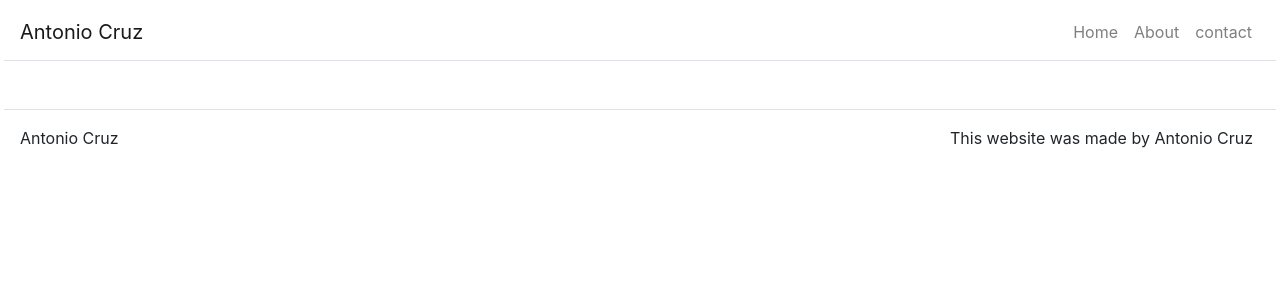
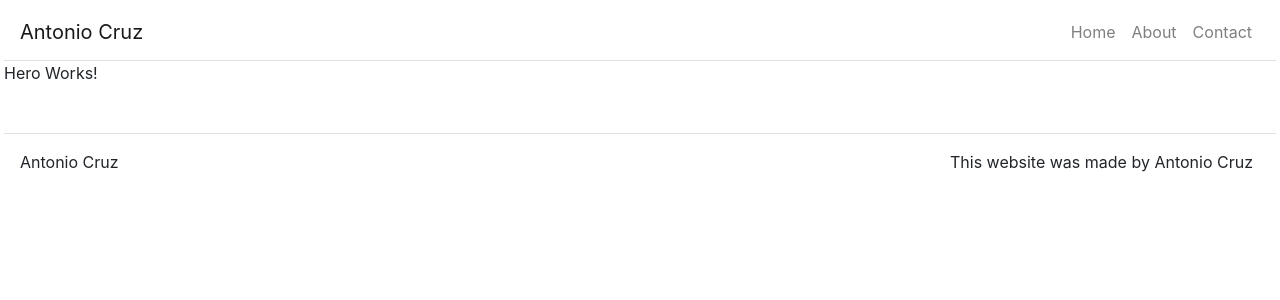
Before and after one commit to TonyBoy56/portfolio_piece, a React (Create React App) app: page / in a window 1280 px wide. Shown: the top 300 px of the page. Built offline with nearby package versions, Linux system fonts and the light colour scheme.

Commit message:
adding functional components to pass to Homepage.

```diff
--- a/src/App.js
+++ b/src/App.js
@@ -1,14 +1,15 @@
 import React from 'react';
-import { BrowserRouter as Router,
-Route,
-Link } from 'react-router-dom';
+import { BrowserRouter as Router, Route, Link } from 'react-router-dom';
 import { Container as Container } from 'react-bootstrap';
 import Navbar from 'react-bootstrap/Navbar';
 import Nav from'react-bootstrap/Nav';
-import NavbarBrand from 'react-bootstrap/NavbarBrand';
+// import NavbarBrand from 'react-bootstrap/NavbarBrand';
 import './App.css';
 
 import Footer from './components/Footer';
+import HomePage from './pages/HomePage';
+import AboutPage from './pages/AboutPage';
+import ContactPage from './pages/ContactPage';
 
 class App extends React.Component {
 
@@ -45,12 +46,17 @@
             <Navbar.Toggle className="border-0" aria-controls="navbar-toggle"/>
             <Navbar.Collapse id="navbar-toggle">
               <Nav className="ml-auto">
-                <Link className="nav-link">Home</Link>
-                <Link className="nav-link">About</Link>
-                <Link className="nav-link">contact</Link>
+                <Link className="nav-link" to="/">Home</Link>
+                <Link className="nav-link" to="/about">About</Link>
+                <Link className="nav-link" to="/contact">Contact</Link>
+
               </Nav>
             </Navbar.Collapse>
           </Navbar>
+
+          <Route path="/" exact render={() => <HomePage title={this.state.home.title} subTitle={this.state.home.subTitle} text={this.state.home.text} />} />
+          <Route path="/about" render={() => <AboutPage title={this.state.about.title} />} />
+          <Route path="/contact" render={() => <ContactPage title={this.state.contact.title} />} />
 
           <Footer />
         </Container>
--- /dev/null
+++ b/src/components/Hero.js
@@ -0,0 +1,9 @@
+import React from 'react';
+
+function Hero() {
+    return (
+        <p>Hero Works!</p>
+    );
+}
+
+export default Hero;
--- /dev/null
+++ b/src/pages/AboutPage.js
@@ -0,0 +1,9 @@
+import React from 'react';
+
+function AboutPage() {
+    return (
+        <p>AboutPage works!</p>
+    );
+}
+
+export default AboutPage;
--- /dev/null
+++ b/src/pages/ContactPage.js
@@ -0,0 +1,9 @@
+import React from 'react';
+
+function ContactPage() {
+    return (
+        <p>ContactPage works!</p>
+    );
+}
+
+export default ContactPage;
--- a/src/pages/HomePage.js
+++ b/src/pages/HomePage.js
@@ -1,9 +1,11 @@
 import React from 'react';
+
+import Hero from '../components/Hero';
 
 function HomePage() {
     return(
-        <p>Home Page is Functioning!</p>
-    )
+        <Hero />
+    );
 }
 
 export default HomePage;
```
